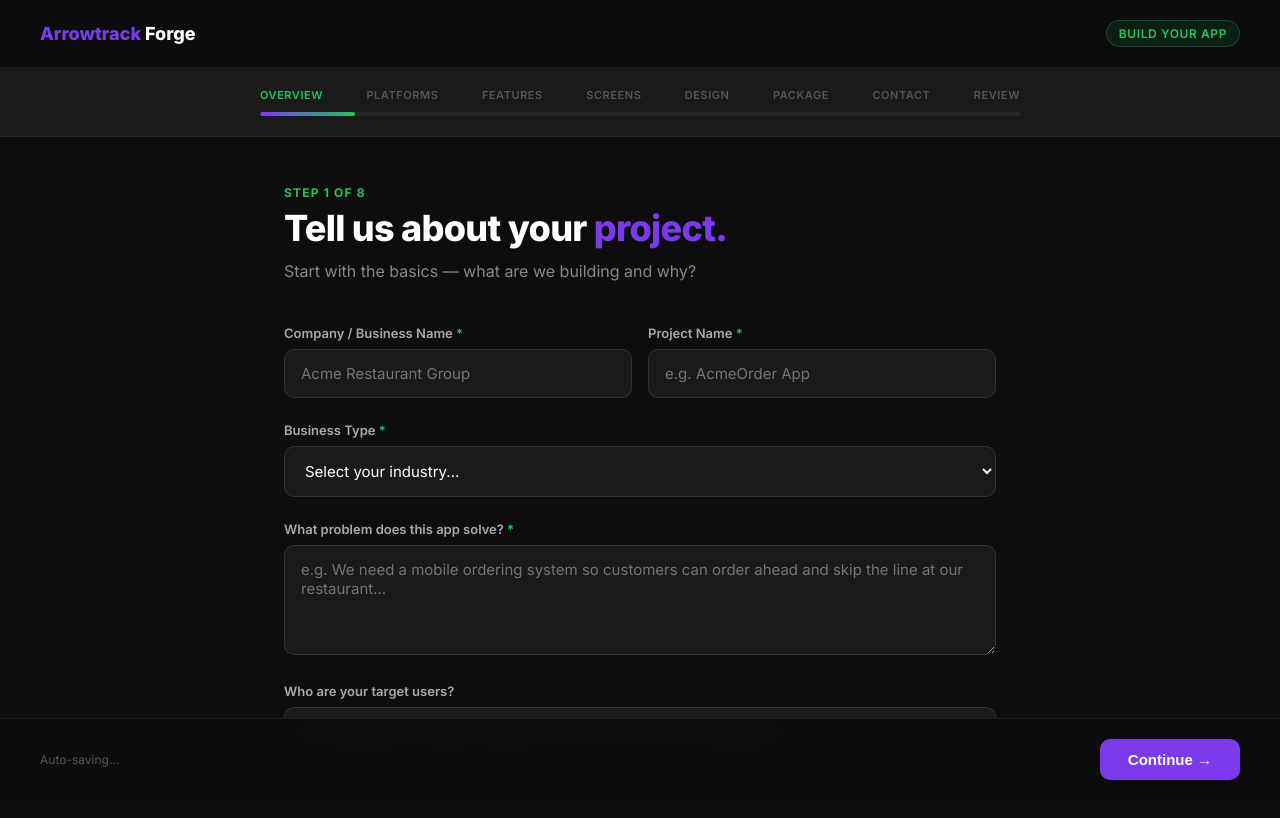
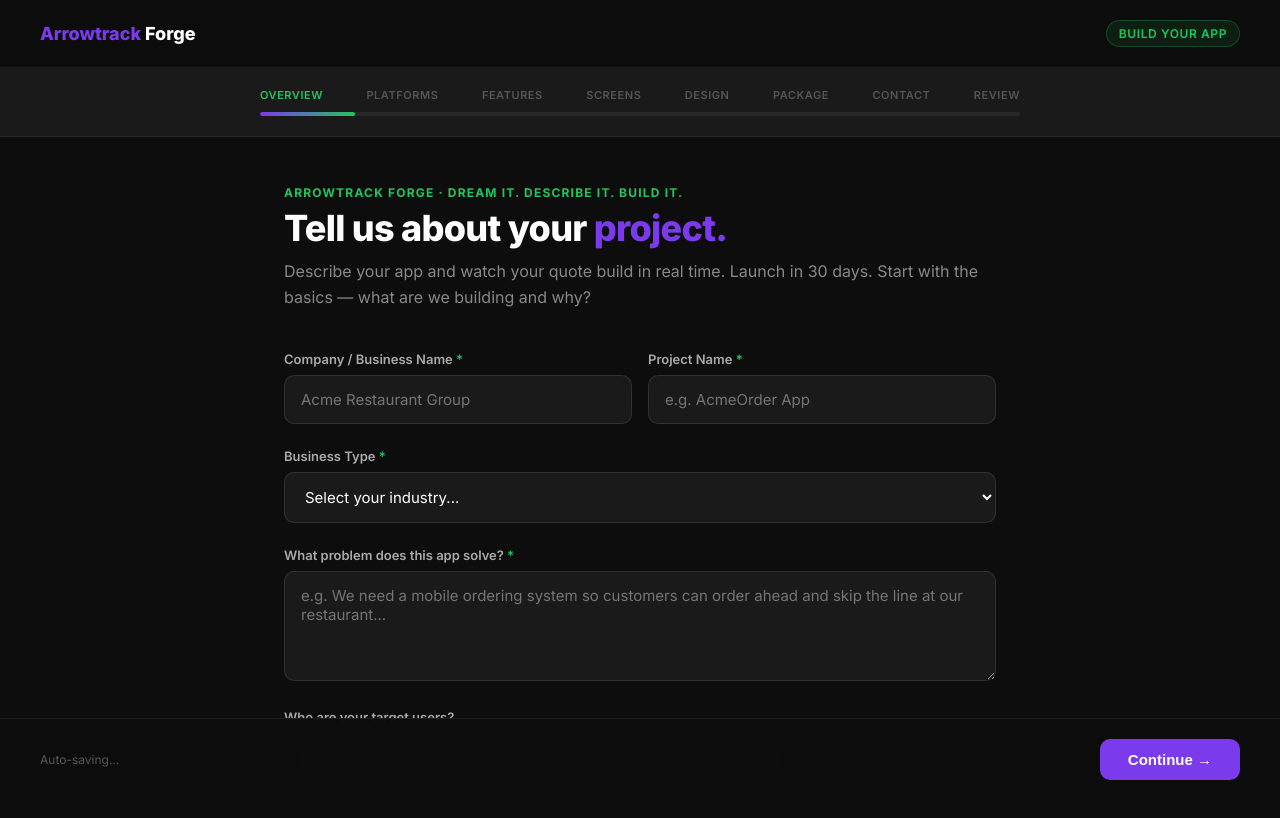
Before and after one commit to mcnancarrow/arrowtrack-dev-services, a website: page public/build.html in a window 1280 px wide. Drawn offline with Linux system fonts and the light colour scheme.

Commit message:
Fix duplicate "Solutions Solutions" footer name; add Forge tagline
- Remove stray duplicate word in landing-page footer logo
- Add "Dream It. Describe It. Build It." tagline to the Forge builder

Co-Authored-By: Claude Sonnet 4.6 <noreply@anthropic.com>

```diff
--- a/public/build.html
+++ b/public/build.html
@@ -4,7 +4,7 @@
   <meta charset="UTF-8"/>
   <meta name="viewport" content="width=device-width, initial-scale=1.0"/>
   <title>Arrowtrack Forge — Build Your App</title>
-  <meta name="description" content="Tell us about your app. Watch your quote build in real time. We'll deliver in 30 days."/>
+  <meta name="description" content="Arrowtrack Forge — dream it, describe it, build it. Watch your quote build in real time and launch your app in 30 days."/>
   <link rel="preconnect" href="https://fonts.googleapis.com">
   <link href="https://fonts.googleapis.com/css2?family=Inter:wght@300;400;500;600;700;800&display=swap" rel="stylesheet">
   <style>
@@ -279,9 +279,9 @@
   <!-- STEP 1: PROJECT OVERVIEW -->
   <div class="step active" id="step-1">
     <div class="step-header">
-      <div class="step-number">Step 1 of 8</div>
+      <div class="step-number">Arrowtrack Forge · Dream It. Describe It. Build It.</div>
       <h1 class="step-title">Tell us about your <span>project.</span></h1>
-      <p class="step-sub">Start with the basics — what are we building and why?</p>
+      <p class="step-sub">Describe your app and watch your quote build in real time. Launch in 30 days. Start with the basics — what are we building and why?</p>
     </div>
     <div class="field-row">
       <div class="field-group">
```
Also changed, not shown: public/index.html (+1 -1 lines).
